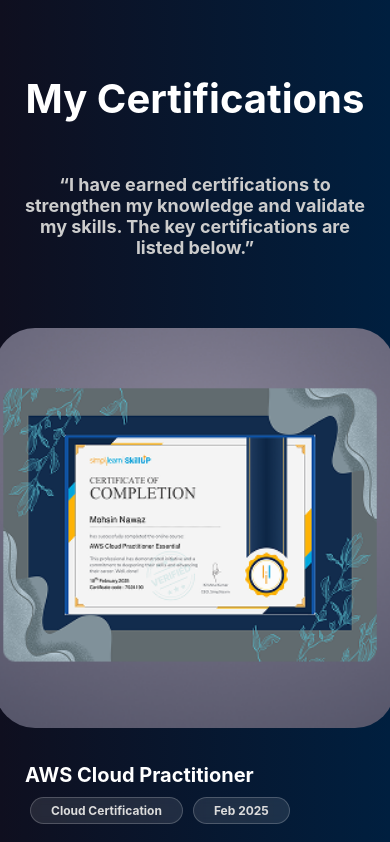
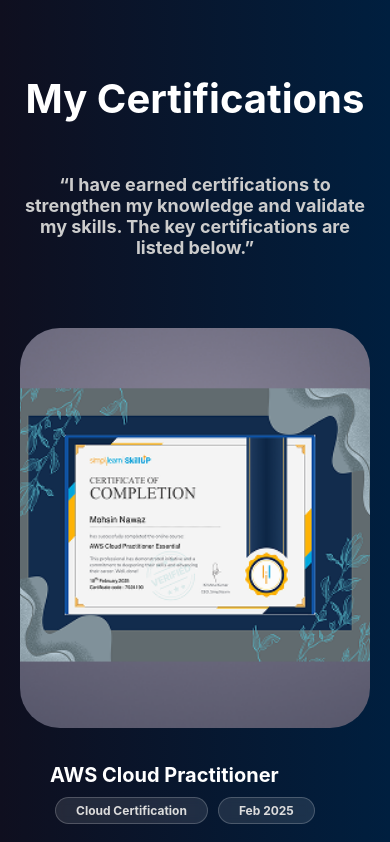
Before and after one commit to mohsinnq1/MyPortfolio, a React (Create React App) app: page / in a window 390 px wide. Shown: the part 5182-6024 px from the top of the page. Built offline with nearby package versions, Linux system fonts and the light colour scheme.

Commit message:
Update Certificates.css

```diff
--- a/src/components/Certificates.css
+++ b/src/components/Certificates.css
@@ -278,7 +278,7 @@
 
 .certificate-card {
   width: 80%;
-  width: 400px;               /* Responsive width */
+  width: 350px;               /* Responsive width */
   margin: 20px 0;           /* Vertical spacing */
   align-self: center;       /* Ensures horizontal centering */
 }
```
